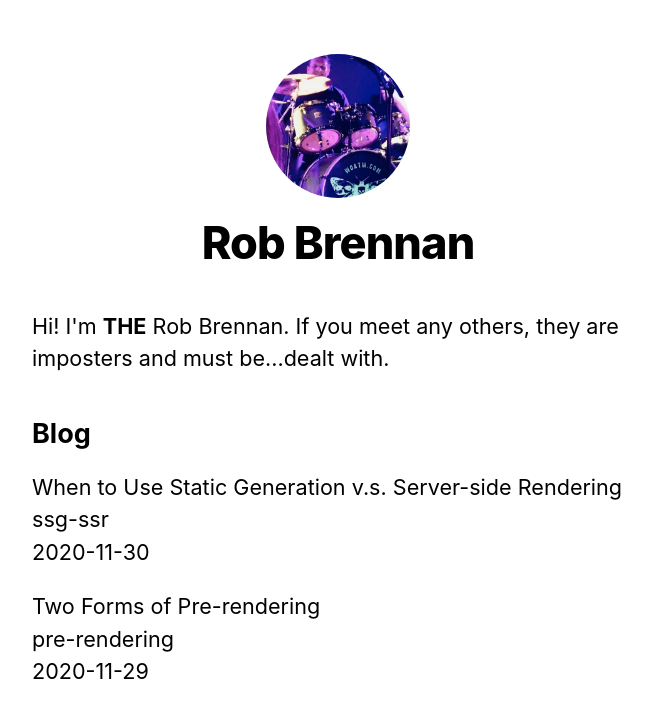
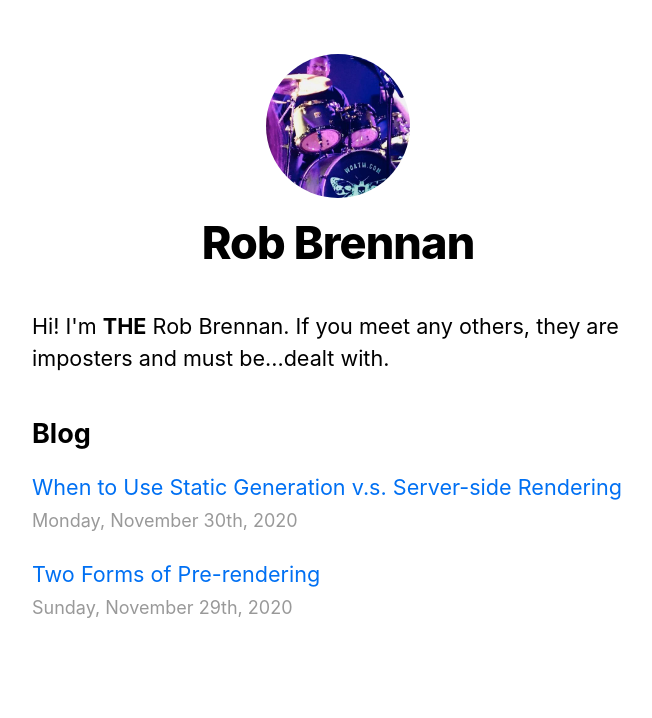
Before and after one commit to TheRobBrennan/concourse, a Next.js app in the folder apps/nextjs-blog/app/: page / in a window 1280 px wide. Shown: the top 718 px of the page, without its empty margins (302-954 px from the left). Built offline with nearby package versions, Linux system fonts and the light colour scheme.

Commit message:
Add Date component and styling to our blog posts list

```diff
--- a/apps/nextjs-blog/app/pages/index.js
+++ b/apps/nextjs-blog/app/pages/index.js
@@ -1,8 +1,11 @@
 import Head from "next/head"
+import Link from "next/link"
 
 import Layout, { siteTitle } from "../components/layout"
+import Date from "../components/date"
+
+import { getSortedPostsData } from "../lib/posts"
 import utilStyles from "../styles/utils.module.css"
-import { getSortedPostsData } from "../lib/posts"
 
 export default function Home({ allPostsData }) {
   return (
@@ -21,11 +24,13 @@
         <ul className={utilStyles.list}>
           {allPostsData.map(({ id, date, title }) => (
             <li className={utilStyles.listItem} key={id}>
-              {title}
+              <Link href={`/posts/${id}`}>
+                <a>{title}</a>
+              </Link>
               <br />
-              {id}
-              <br />
-              {date}
+              <small className={utilStyles.lightText}>
+                <Date dateString={date} />
+              </small>
             </li>
           ))}
         </ul>
```
